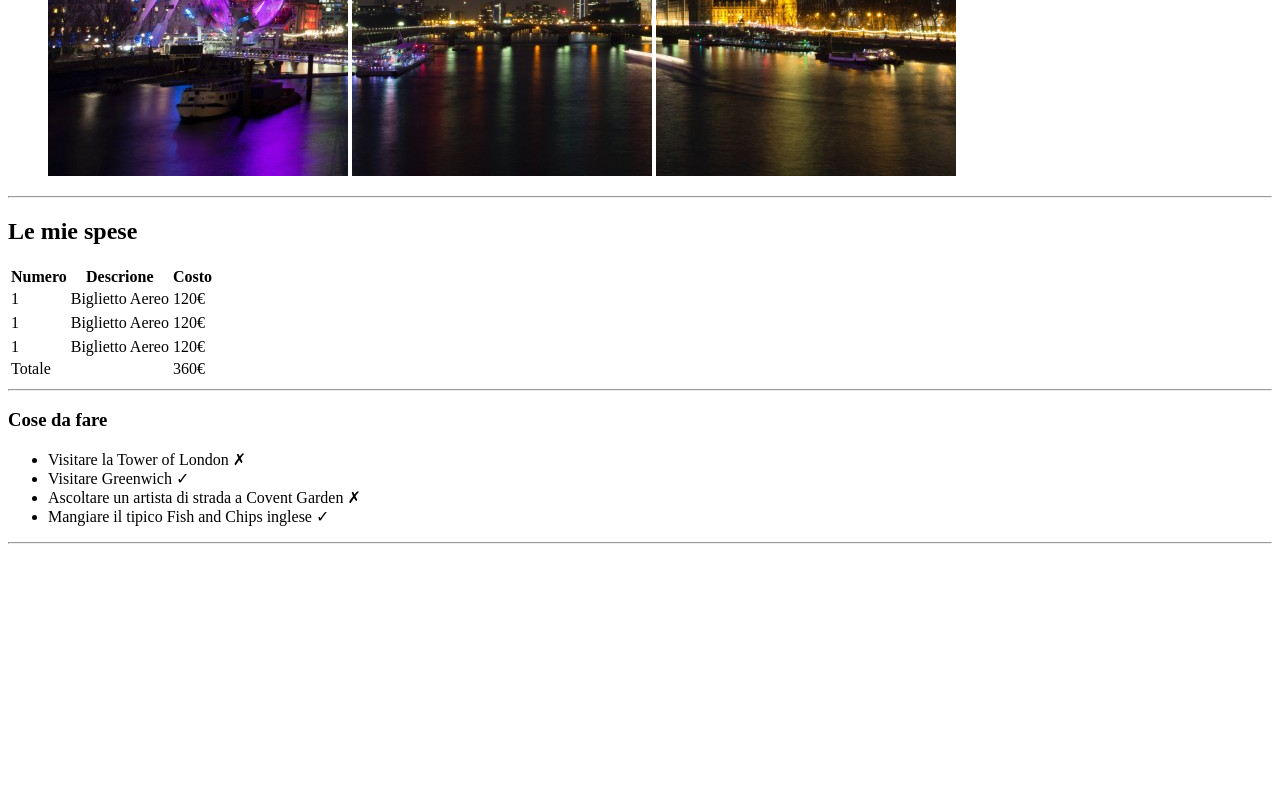
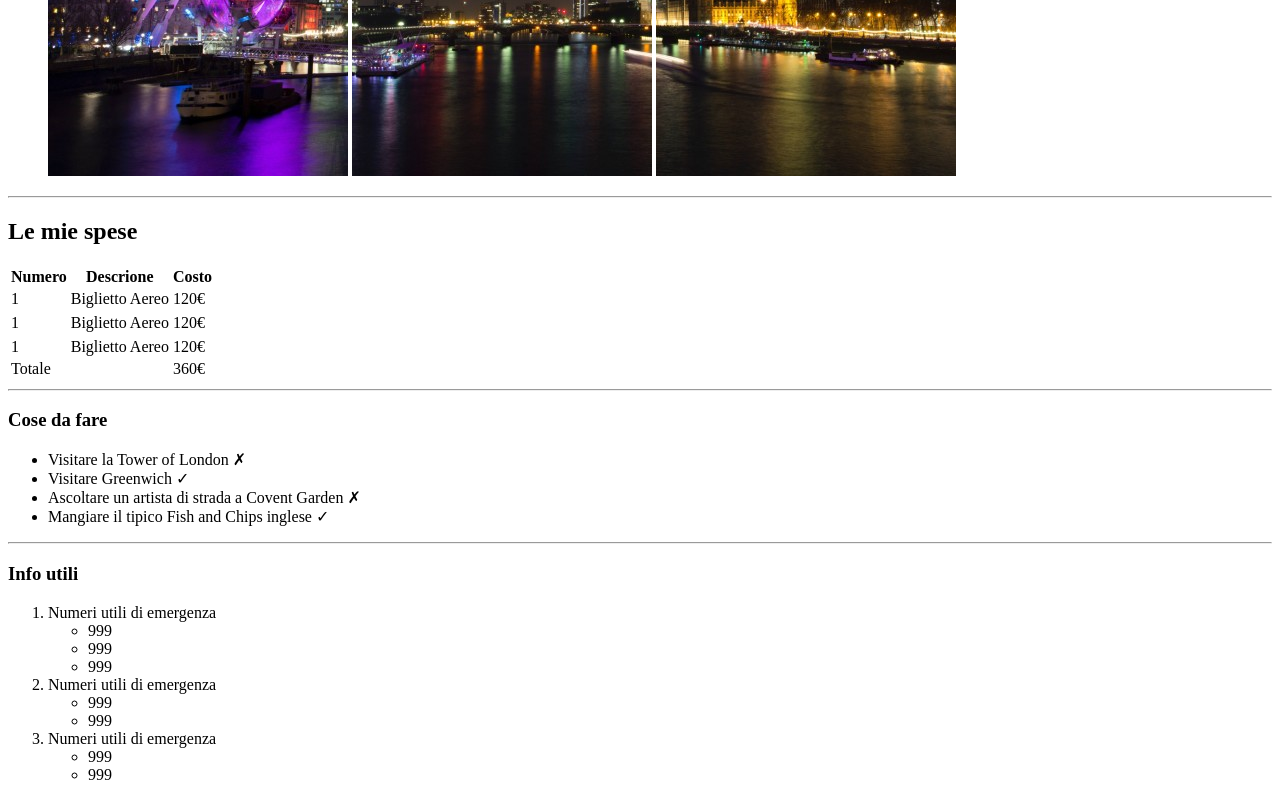
Before and after one commit to FrancescaRomagnoli/html-london-trip, a plain HTML site: page index.html in a window 1280 px wide. Shown: the part 504-1304 px from the top of the page. Before the commit the page ends 1056 px from the top, so only its background shows below. Drawn offline with Linux system fonts and the light colour scheme.

Commit message:
add list structure

```diff
--- a/index.html
+++ b/index.html
@@ -63,7 +63,30 @@
             </ul>
             <hr>
         </section>
-
+        <section>
+            <h3>Info utili</h3>
+            <ol>
+                <li> Numeri utili di emergenza
+                    <ul>
+                        <li>999</li>
+                        <li>999</li>
+                        <li>999</li>
+                    </ul>
+                </li>
+                <li> Numeri utili di emergenza
+                    <ul>
+                        <li>999</li>
+                        <li>999</li>
+                    </ul>
+                </li>
+                <li> Numeri utili di emergenza
+                    <ul>
+                        <li>999</li>
+                        <li>999</li>
+                    </ul>
+                </li>
+            </ol>
+        </section>
     </main>
     <footer>
 
```
